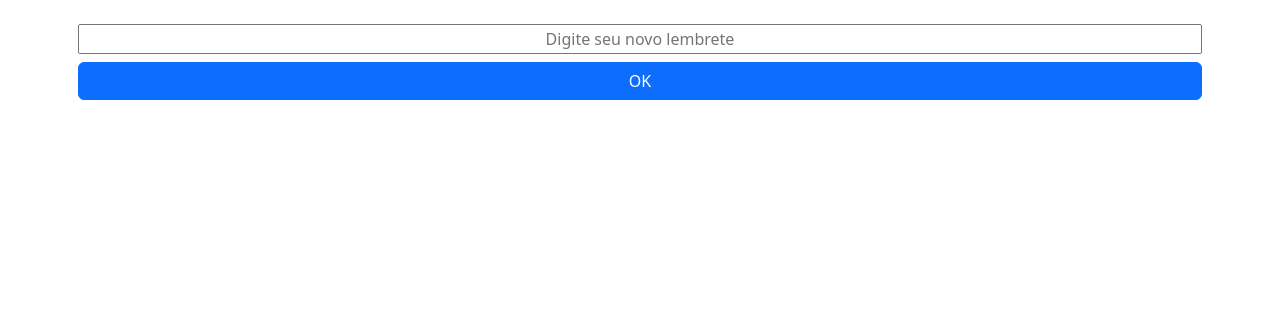
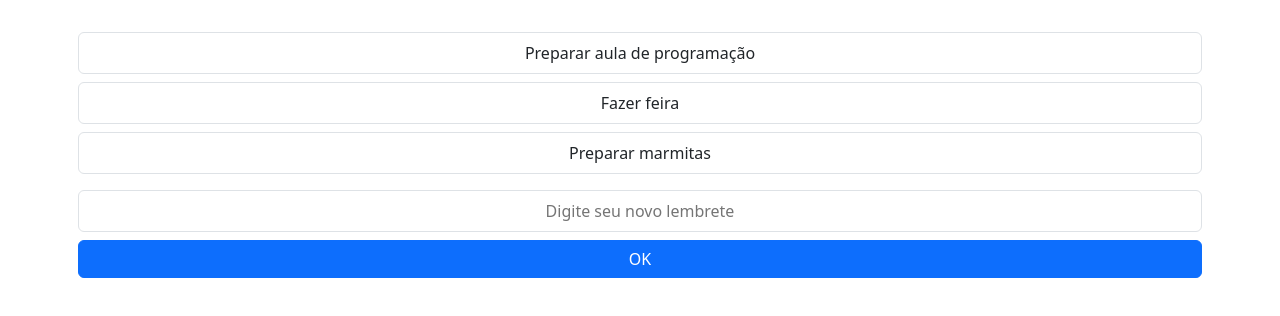
Before and after one commit to liamatsubara/pdmn_p1, a React (Vite) app: page / in a window 1280 px wide. Shown: the top 316 px of the page. Built offline with nearby package versions, Linux system fonts and the light colour scheme.

Commit message:
feat(p1): exibe lista ficticia

```diff
--- a/src/App.jsx
+++ b/src/App.jsx
@@ -1,9 +1,11 @@
 import LembreteEntrada from "./LembreteEntrada"
+import LembreteLista from "./LembreteLista"
 
 const App = () => {
   return (
     <div className="container px-2 mt-4">
 
+      <LembreteLista/>
       <LembreteEntrada/>
 
     </div>
--- a/src/LembreteEntrada.jsx
+++ b/src/LembreteEntrada.jsx
@@ -7,7 +7,7 @@ const LembreteEntrada = () => {
             <input
                 type="text"
                 id="lembrete"
-                className="flex-grow-1 text-center"
+                className="flex-grow-1 text-center border rounded py-2"
                 placeholder="Digite seu novo lembrete"/>
             </div>
         </div>
--- /dev/null
+++ b/src/LembreteLista.jsx
@@ -0,0 +1,23 @@
+const LembreteLista = () => {
+  return (
+    <div>
+        <div className="row">
+            <div className="col-12 text-center">
+                <div className="border rounded my-2">
+                    <p className="m-2">
+                        Preparar aula de programação</p>
+                </div>
+                <div className="border rounded my-2">
+                    <p className="m-2">
+                        Fazer feira</p>
+                </div>
+                <div className="border rounded my-2">
+                    <p className="m-2">Preparar marmitas</p>
+                </div>
+            </div>
+        </div>
+    </div>
+  )
+}
+
+export default LembreteLista
```
